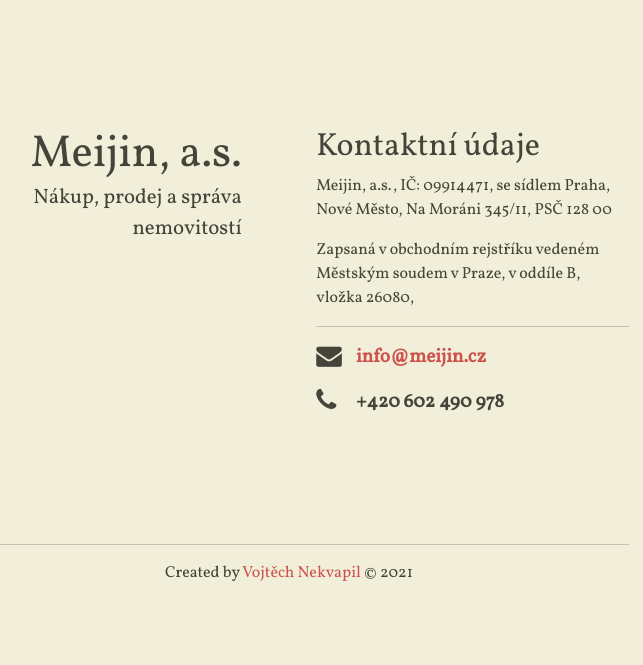
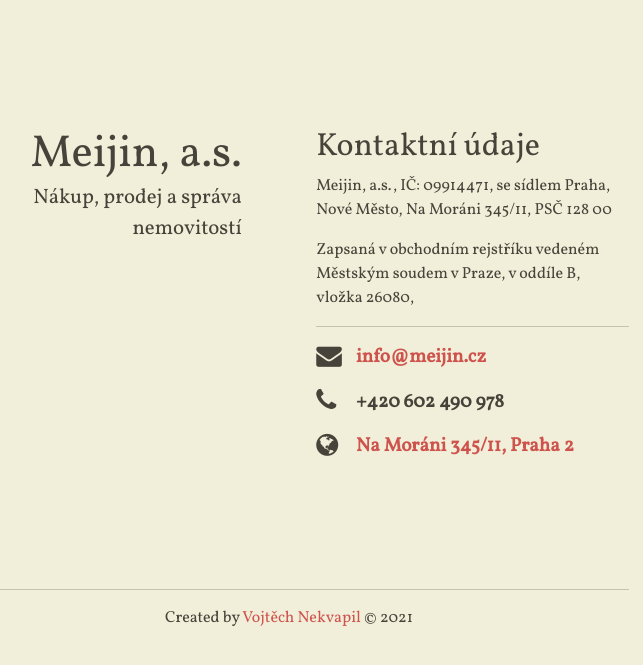
Before and after one commit to xnekv03/Meijin, a Jekyll site: the page built from index.html, in a window 1280 px wide. Shown: the top 665 px of the page, without its empty margins (351-994 px from the left). Built offline with Jekyll 4.4.1, drawn with Linux system fonts in a browser that asks for light colours; nearby versions of some CDN libraries.

Commit message:
mapa a kontakty

```diff
--- a/_config.yml
+++ b/_config.yml
@@ -7,6 +7,7 @@ description: >- # this means to ignore newlines until "baseurl:"
   Nákup, prodej a správa nemovitostí
 baseurl: "" # the subpath of your site, e.g. /blog
 url: "https://meijin.cz" # the base hostname & protocol for your site, e.g. http://example.com
+mapa: "https://en.mapy.cz/s/negepazeka"
 
 # compass configuration
 compass:
--- a/_includes/content.html
+++ b/_includes/content.html
@@ -21,6 +21,12 @@
               <span class="fa fa-phone fa-lg main-list-item-icon"></span>
               +420 602 490 978
           </li>
+
+
+          <li class="main-list-item">
+              <span class="fa fa-globe fa-lg main-list-item-icon"></span>
+              <a href="{{site.mapa}}" target="_blank">Na Moráni 345/11, Praha 2</a>
+          </li>
 <!--          {% assign post_count=site.posts | size %}-->
 <!--          {% if post_count > 0 %}-->
 <!--          <h5>Pozvánky na valnou hromadu</h5>-->
```
